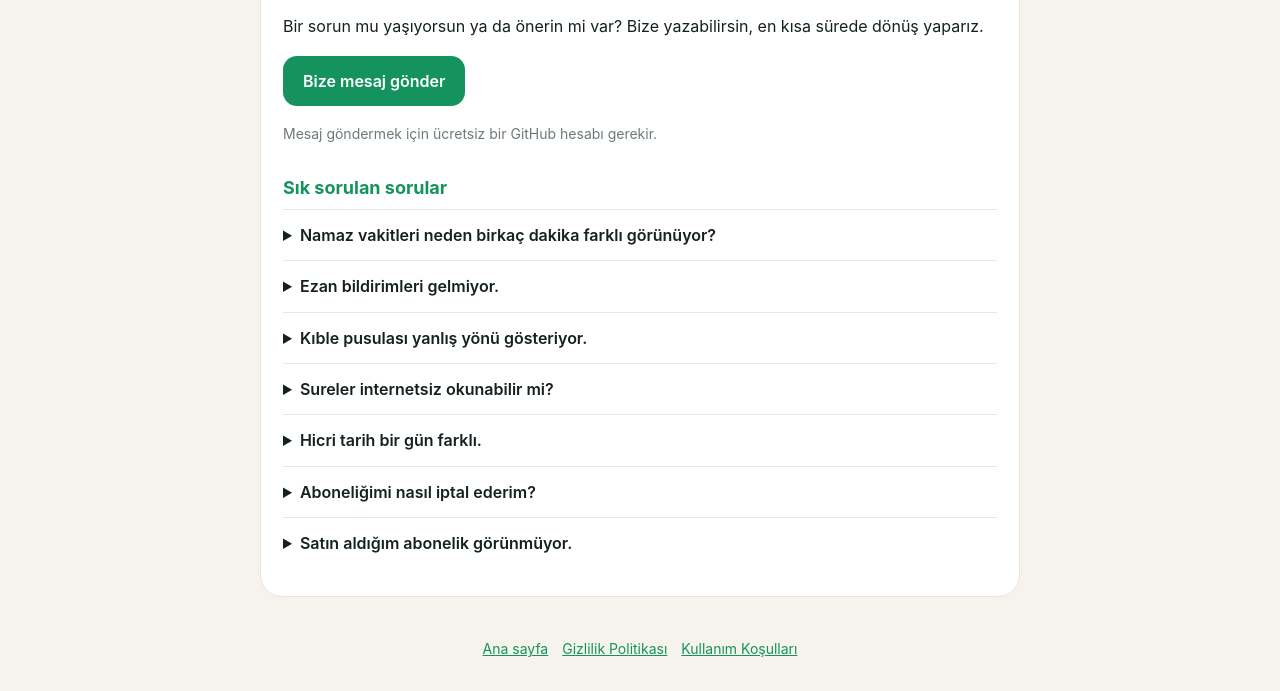
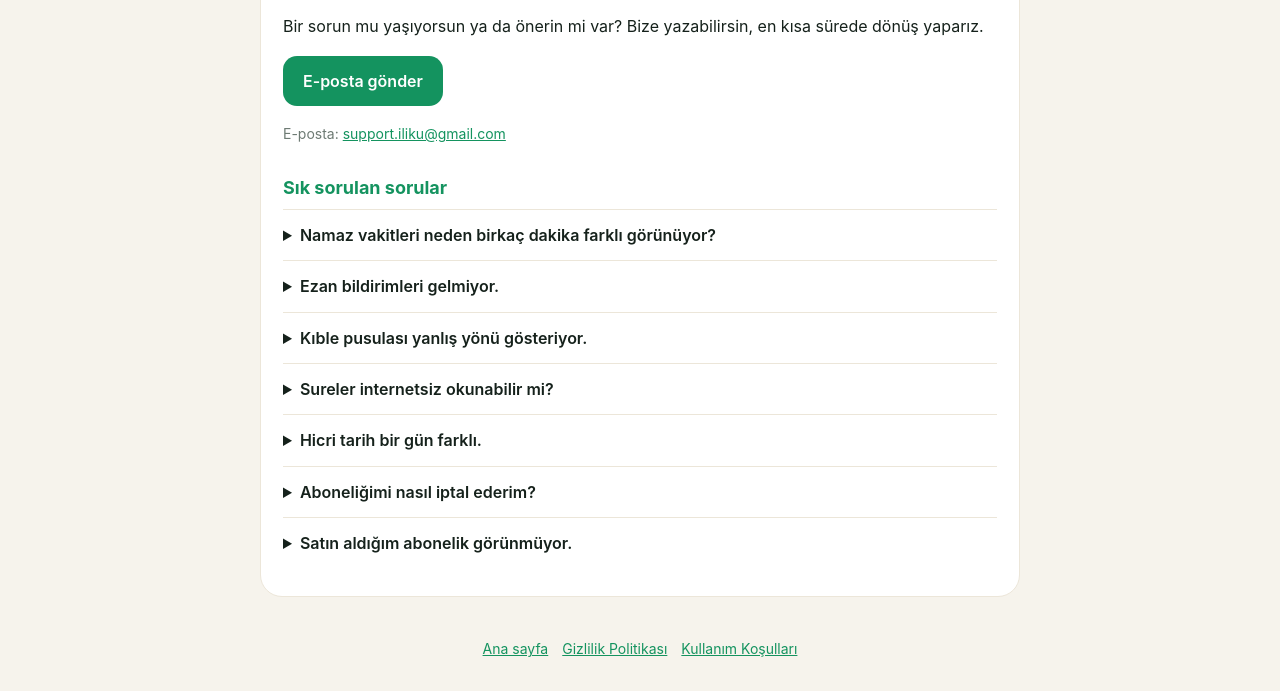
Before and after one commit to ilkin0894/mekke-vakti, a plain HTML site: page support.html in a window 1280 px wide. Shown: the part 206-897 px from the top of the page. Drawn offline with Linux system fonts and the light colour scheme.

Commit message:
Destek e-postası eklendi
Co-Authored-By: Claude Opus 5.5 <noreply@anthropic.com>

```diff
--- a/support.html
+++ b/support.html
@@ -11,9 +11,8 @@
 <main>
   <h1>Destek</h1>
   <p>Bir sorun mu yaşıyorsun ya da önerin mi var? Bize yazabilirsin, en kısa sürede dönüş yaparız.</p>
-  <!-- Destek e-postası belirlenince bu buton mailto: bağlantısıyla değiştirilecek -->
-  <p><a class="btn" href="https://github.com/ilkin0894/mekke-vakti/issues/new">Bize mesaj gönder</a></p>
-  <p class="muted">Mesaj göndermek için ücretsiz bir GitHub hesabı gerekir.</p>
+  <p><a class="btn" href="mailto:support.iliku@gmail.com?subject=Mekke%20Vakti%20Destek">E-posta gönder</a></p>
+  <p class="muted">E-posta: <a href="mailto:support.iliku@gmail.com">support.iliku@gmail.com</a></p>
 
   <h2>Sık sorulan sorular</h2>
   <div class="faq">
```
Also changed, not shown: privacy.html (+1 -1 lines), terms.html (+1 -1 lines).
